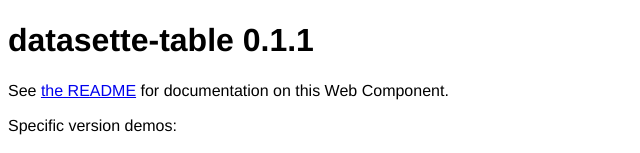
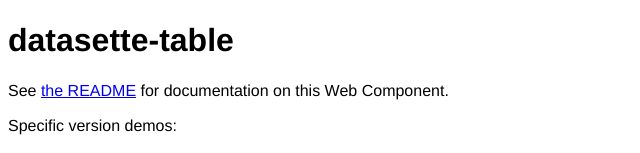
Before and after one commit to simonw/datasette-table, a website: page docs/index.html in a window 1280 px wide. Shown: the top 153 px of the page, without its empty margins (0-640 px from the left). Drawn offline with Linux system fonts and the light colour scheme.

Commit message:
Removed version number from index page

```diff
--- a/docs/index.html
+++ b/docs/index.html
@@ -3,7 +3,7 @@
 <head>
   <meta charset="UTF-8">
   <meta name="viewport" content="width=device-width, initial-scale=1.0">
-  <title>datasette-table 0.1.1</title>
+  <title>datasette-table</title>
   <style>
     body {
       font-family: helvetica;
@@ -14,7 +14,7 @@
   <script type="module" src="https://cdn.skypack.dev/datasette-table"></script>
 </head>
 <body>
-<h1>datasette-table 0.1.1</h1>
+<h1>datasette-table</h1>
 <p>See <a href="https://github.com/simonw/datasette-table/blob/main/README.md">the README</a> for documentation on this Web Component.</p>
 <datasette-table
   url="https://covid-19.datasettes.com/covid/ny_times_us_counties.json?_size=100"
```
